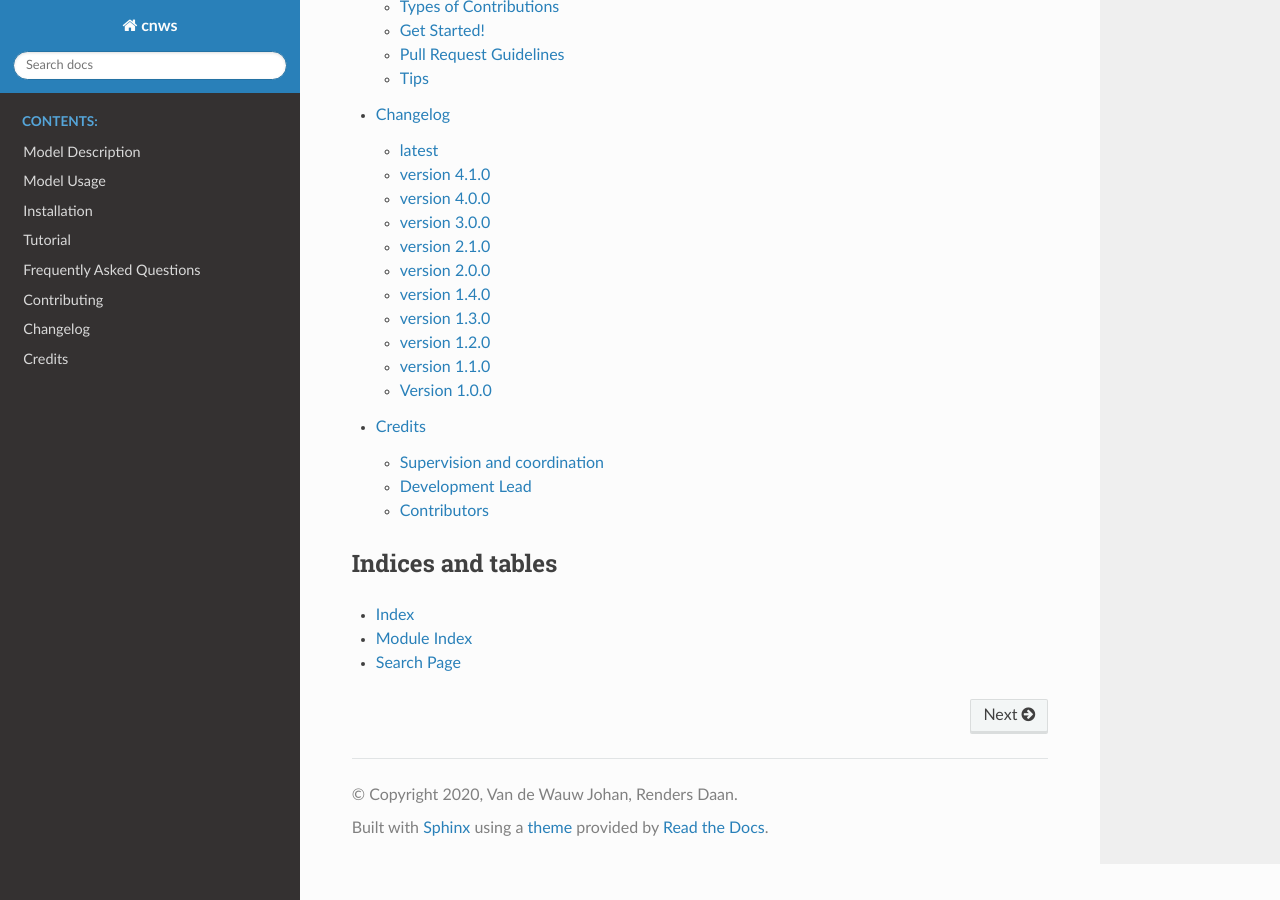
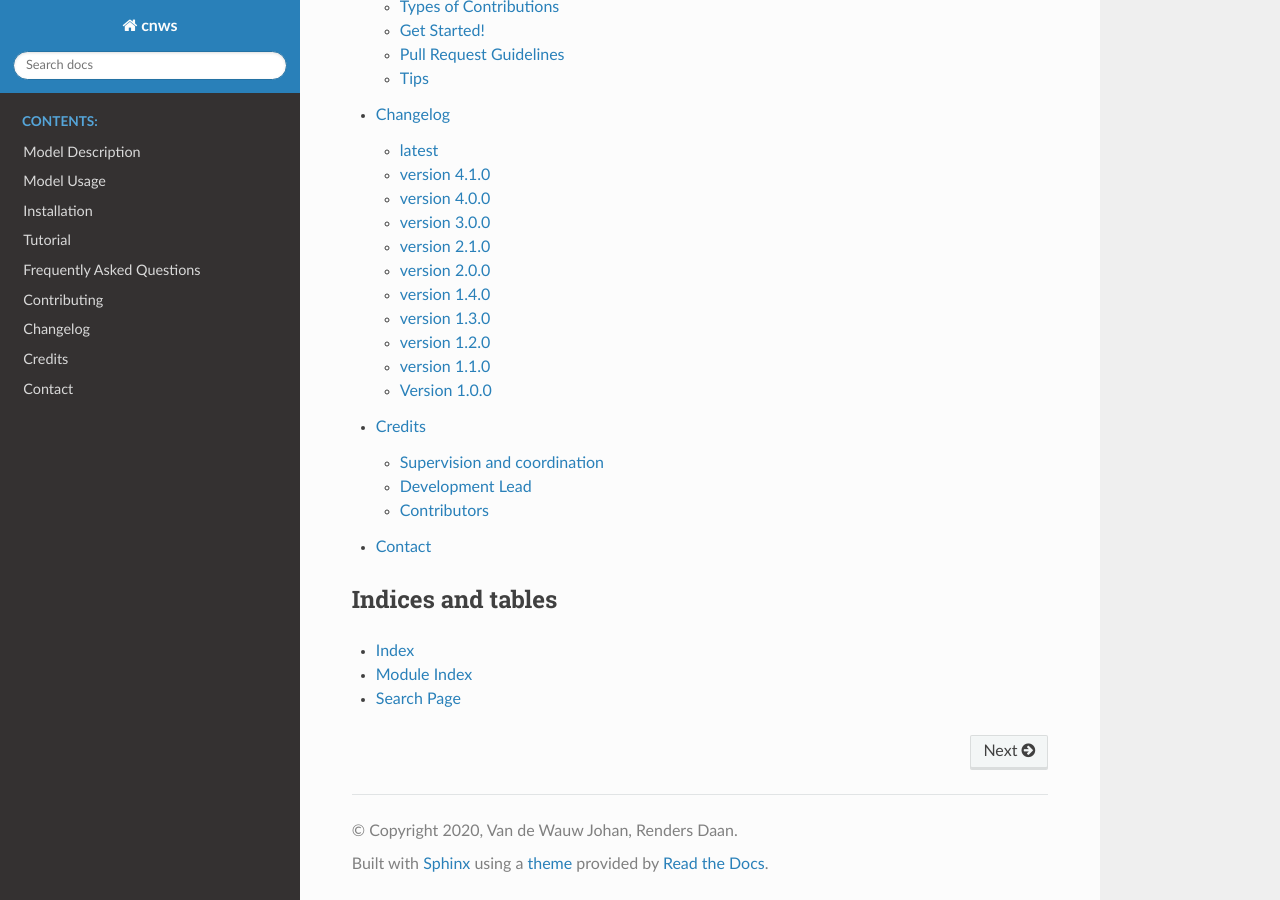
Before and after one commit to watem-sedem/watem-sedem, a Sphinx documentation site: the page built from docs/index.rst, in a window 1280 px wide and 900 px high, scrolled down 4858 px. Built offline with Sphinx 7.4.7 and the Read the Docs theme 2.0.0, drawn with Linux system fonts in a browser that asks for light colours.

Commit message:
Add contact information to documentation website

```diff
--- /dev/null
+++ b/docs/contact.rst
@@ -0,0 +1 @@
+.. include:: ../CONTACT.rst
--- a/docs/index.rst
+++ b/docs/index.rst
@@ -17,6 +17,7 @@
    contributing
    changelog
    authors
+   contact
 
 Indices and tables
 ==================
```
